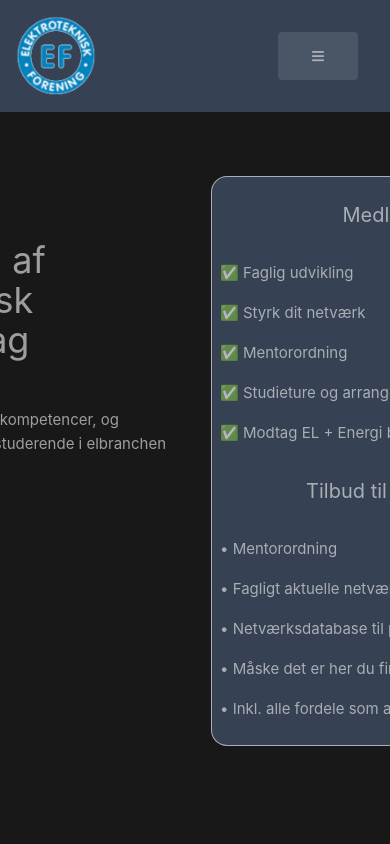
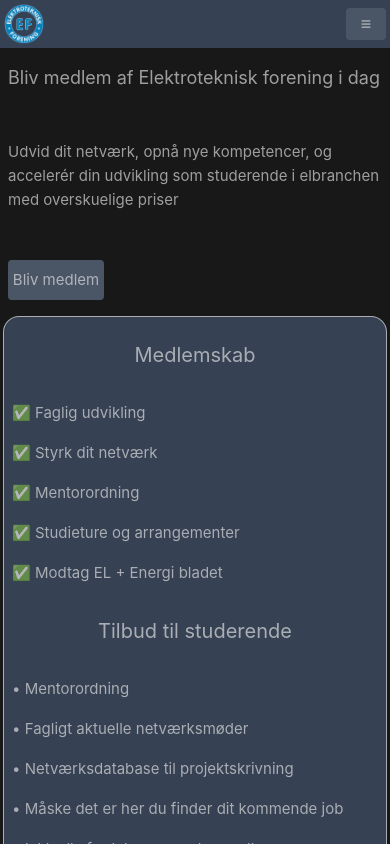
Before and after one commit to AndersBjerregaard/dkef, a Vue app in the folder src/dkef-vue/: page /advantages in a window 390 px wide. Shown: the top 844 px of the page. Built offline with nearby package versions, Linux system fonts and the light colour scheme.

Commit message:
wip: phone responsiveness

```diff
--- a/src/dkef-vue/src/App.vue
+++ b/src/dkef-vue/src/App.vue
@@ -9,12 +9,13 @@ const isOpen = ref(false);
 <template>
   <header>
     <div>
-      <nav class="flex bg-gray-700 p-4 w-screen">
+      <nav class="flex bg-gray-700 p-1 sm:p-4 w-screen">
         <RouterLink to="/">
-          <div class="w-20">
-            <img width="100" height="100" src="@/assets/dkef-logo.png" alt="DKEF logo">
+          <div class="w-10 sm:w-20">
+            <img src="@/assets/dkef-logo.png" alt="DKEF logo">
           </div>
         </RouterLink>
+
         <!-- Inline buttons (visible on larger screens ) -->
         <div class="hidden md:flex md:w-full">
           <div class="flex p-4 w-full justify-end items-center">
@@ -40,11 +41,11 @@ const isOpen = ref(false);
         </div>
 
         <!-- Burger menu (visible on small screens) -->
-        <div class="md:hidden flex w-full p-4 justify-end items-center">
+        <div class="md:hidden flex w-full sm:p-4 justify-end items-center">
           <div class="text-right">
             <Menu>
               <MenuButton
-                class="text-2xl rounded bg-gray-600 h-12 w-20 p-2 cursor-pointer hover:bg-gray-800">
+                class="text-lg sm:text-2xl rounded bg-gray-600 h-8 sm:h-12 w-10 sm:w-20 sm:p-2 cursor-pointer hover:bg-gray-800">
                   ≡</MenuButton>
               <transition
                 enter-active-class="transition duration-100 ease-out"
--- a/src/dkef-vue/src/components/MemberAdvantages.vue
+++ b/src/dkef-vue/src/components/MemberAdvantages.vue
@@ -2,16 +2,16 @@
 
 <template>
   <!-- First section -->
-  <div class="flex justify-center gap-x-8 px-4 py-16">
-    <div class="gap-4 items-start w-96 py-16">
-      <h1 class="text-4xl pb-12">Bliv medlem af Elektroteknisk forening i dag</h1>
+  <div class="flex flex-col md:flex-row justify-center items-center gap-x-8 px-4 py-4 sm:py-16 mx-auto">
+    <div class="gap-4 w-screen md:w-96 px-2 pb-4 md:py-16 mx-auto">
+      <h1 class="text-lg md:text-4xl pb-12">Bliv medlem af Elektroteknisk forening i dag</h1>
       <p class="pb-12">
         Udvid dit netværk, opnå nye kompetencer, og accelerér din udvikling som studerende i elbranchen med overskuelige priser
       </p>
-      <button class="flex justify-center rounded bg-gray-600 h-12 py-2 w-32 cursor-pointer hover:bg-gray-800 text-lg">Bliv medlem</button>
+      <button class="flex justify-center rounded bg-gray-600 h-10 sm:h-12 py-2 w-24 sm:w-32 cursor-pointer hover:bg-gray-800 sm:text-lg">Bliv medlem</button>
     </div>
 
-    <div class="gap-4 items-start w-96">
+    <div class="gap-4 w-96 mx-auto">
       <div class="border bg-gray-700 rounded-2xl p-2">
         <div class="flex justify-center">
           <h2 class="text-xl py-4">Medlemskab</h2>
```
